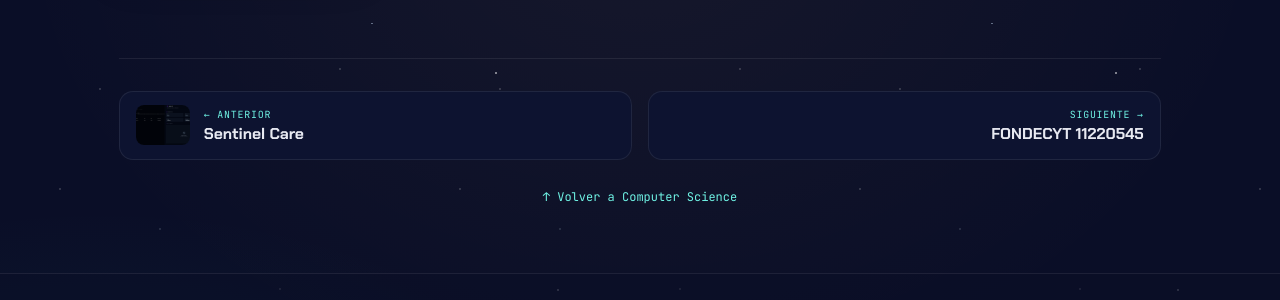
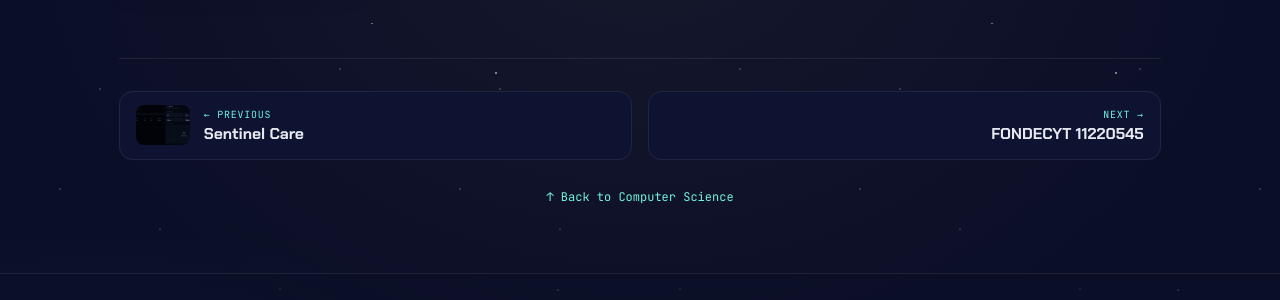
Before and after one commit to Nispeter/nispeter.github.io, a Jekyll site: the page built from _portfolio/teaching_assistant_udec.md, in a window 1280 px wide and 1171 px high. Shown: the part 671-971 px from the top of the window. Built offline with Jekyll 4.4.1, drawn with Linux system fonts in a browser that asks for light colours.

Commit message:
Use English for all new UI strings

```diff
--- a/_includes/masthead.html
+++ b/_includes/masthead.html
@@ -21,7 +21,7 @@
     </nav>
 
     {%- comment -%} Revealed only under .has-ui; ui.js owns the palette it opens. {%- endcomment -%}
-    <button type="button" class="nav-search" data-palette-open aria-label="Buscar proyectos">
+    <button type="button" class="nav-search" data-palette-open aria-label="Search projects">
       <svg class="ico-search" viewBox="0 0 20 20" aria-hidden="true"><circle cx="8.5" cy="8.5" r="5.5"/><path d="M12.7 12.7 17 17"/></svg>
     </button>
 
--- a/_includes/palette.html
+++ b/_includes/palette.html
@@ -1,18 +1,18 @@
 {%- comment -%} Command palette shell. Inert until ui.js wires it up (.has-ui gate in CSS). {%- endcomment -%}
-<div class="palette" id="palette" role="dialog" aria-modal="true" aria-label="Buscar en el sitio" hidden>
+<div class="palette" id="palette" role="dialog" aria-modal="true" aria-label="Search the site" hidden>
   <div class="palette__panel" role="document">
     <div class="palette__head">
       <svg class="ico-search ico-search--lg" viewBox="0 0 20 20" aria-hidden="true"><circle cx="8.5" cy="8.5" r="5.5"/><path d="M12.7 12.7 17 17"/></svg>
       <input type="text" class="palette__input" id="palette-input" autocomplete="off" spellcheck="false"
-             placeholder="Buscar proyectos, secciones, tecnologías…"
+             placeholder="Search projects, sections, tech…"
              role="combobox" aria-expanded="true" aria-controls="palette-results" aria-autocomplete="list">
     </div>
-    <ul class="palette__results" id="palette-results" role="listbox" aria-label="Resultados"></ul>
-    <p class="palette__empty" id="palette-empty" hidden>Sin resultados.</p>
+    <ul class="palette__results" id="palette-results" role="listbox" aria-label="Results"></ul>
+    <p class="palette__empty" id="palette-empty" hidden>No results.</p>
     <div class="palette__foot">
-      <span><kbd>↑</kbd><kbd>↓</kbd> navegar</span>
-      <span><kbd>↵</kbd> abrir</span>
-      <span><kbd>esc</kbd> cerrar</span>
+      <span><kbd>↑</kbd><kbd>↓</kbd> navigate</span>
+      <span><kbd>↵</kbd> open</span>
+      <span><kbd>esc</kbd> close</span>
     </div>
   </div>
 </div>
--- a/_includes/search-index.html
+++ b/_includes/search-index.html
@@ -16,7 +16,7 @@
   {"t":{{ item.title | jsonify }},"u":{{ item.url | relative_url | jsonify }},"s":{{ sub | strip | jsonify }},"k":{{ keys | strip | downcase | jsonify }},"y":{{ item.year | default: '' | jsonify }},"c":{{ sec | default: '' | jsonify }}},
 {%- endfor -%}
 {%- for nav in site.data.navigation.main -%}
-  {"t":{{ nav.title | jsonify }},"u":{{ nav.url | relative_url | jsonify }},"s":"Sección","k":{{ nav.title | downcase | jsonify }},"y":"","c":"nav"}{%- unless forloop.last -%},{%- endunless -%}
+  {"t":{{ nav.title | jsonify }},"u":{{ nav.url | relative_url | jsonify }},"s":"Section","k":{{ nav.title | downcase | jsonify }},"y":"","c":"nav"}{%- unless forloop.last -%},{%- endunless -%}
 {%- endfor -%}
 ]
 </script>
--- a/_layouts/default.html
+++ b/_layouts/default.html
@@ -10,7 +10,7 @@
   </main>
   {% include footer.html %}
 
-  <button type="button" class="to-top" data-to-top aria-label="Volver arriba" hidden>↑</button>
+  <button type="button" class="to-top" data-to-top aria-label="Back to top" hidden>↑</button>
 
   {% include palette.html %}
   {% include search-index.html %}
--- a/_layouts/single.html
+++ b/_layouts/single.html
@@ -75,7 +75,7 @@
   </div>
 
   {%- if prevp or has_next -%}
-  <nav class="project__nav" aria-label="Otros proyectos">
+  <nav class="project__nav" aria-label="More projects">
     {%- if prevp -%}
     {%- assign pt = prevp.header.teaser | default: prevp.header.image -%}
     <a class="pnav__item pnav__item--prev" href="{{ prevp.url | relative_url }}" rel="prev">
@@ -84,7 +84,7 @@
       <span class="pnav__thumb"><img src="{{ pt | relative_url }}" alt="" loading="lazy"></span>
       {%- endif -%}
       <span class="pnav__txt">
-        <span class="pnav__lbl">← Anterior</span>
+        <span class="pnav__lbl">← Previous</span>
         <span class="pnav__t">{{ prevp.title }}</span>
       </span>
     </a>
@@ -97,7 +97,7 @@
       <span class="pnav__thumb"><img src="{{ nt | relative_url }}" alt="" loading="lazy"></span>
       {%- endif -%}
       <span class="pnav__txt">
-        <span class="pnav__lbl">Siguiente →</span>
+        <span class="pnav__lbl">Next →</span>
         <span class="pnav__t">{{ nextp.title }}</span>
       </span>
     </a>
@@ -106,6 +106,6 @@
   {%- endif -%}
 
   {%- if secname -%}
-  <p class="project__back"><a href="{{ securl | relative_url }}">↑ Volver a {{ secname }}</a></p>
+  <p class="project__back"><a href="{{ securl | relative_url }}">↑ Back to {{ secname }}</a></p>
   {%- endif -%}
 </article>
```
